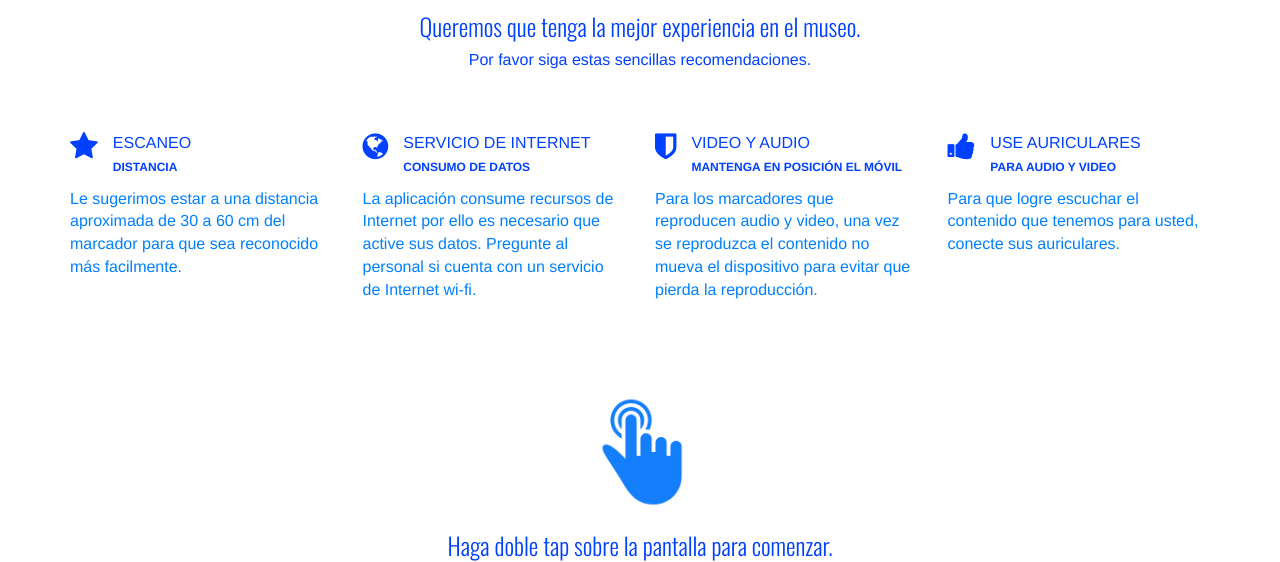
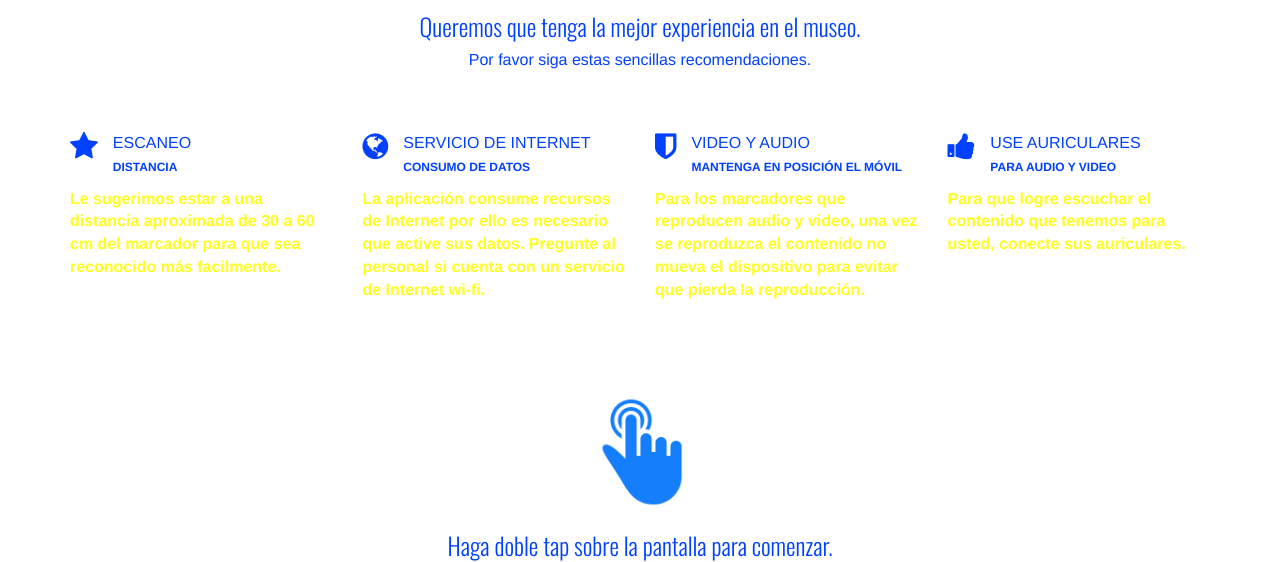
Before and after one commit to esedecks/TrabajoTerminal, a PHP site: page /acceso/Theme/index2.html in a window 1280 px wide. Shown: the part 147-709 px from the top of the page. Run offline with PHP 8.4, Linux system fonts and the light colour scheme; some libraries are stand-ins or nearby versions.

Commit message:
Cambiarons los estilosa

```diff
--- a/acceso/Theme/assets/css/style2.css
+++ b/acceso/Theme/assets/css/style2.css
@@ -508,6 +508,8 @@ hr.style17:after {
 	transform: rotate(60deg);
 }
 .textoParrafo{
-	color:#0080ff;
+	color:#ffff1c;
+	font-style: normal;
+ 	font-weight: bold;
 
 }
```
